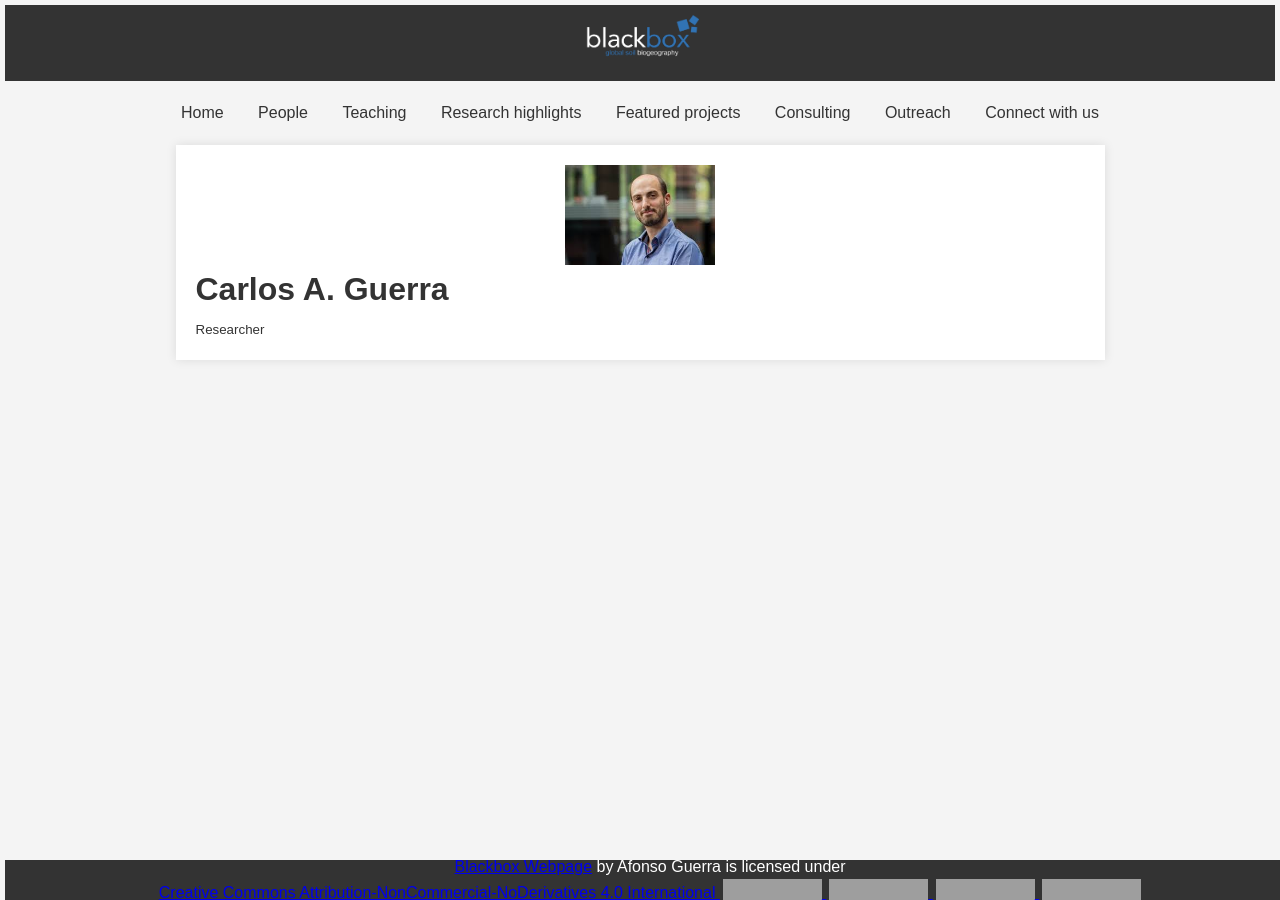
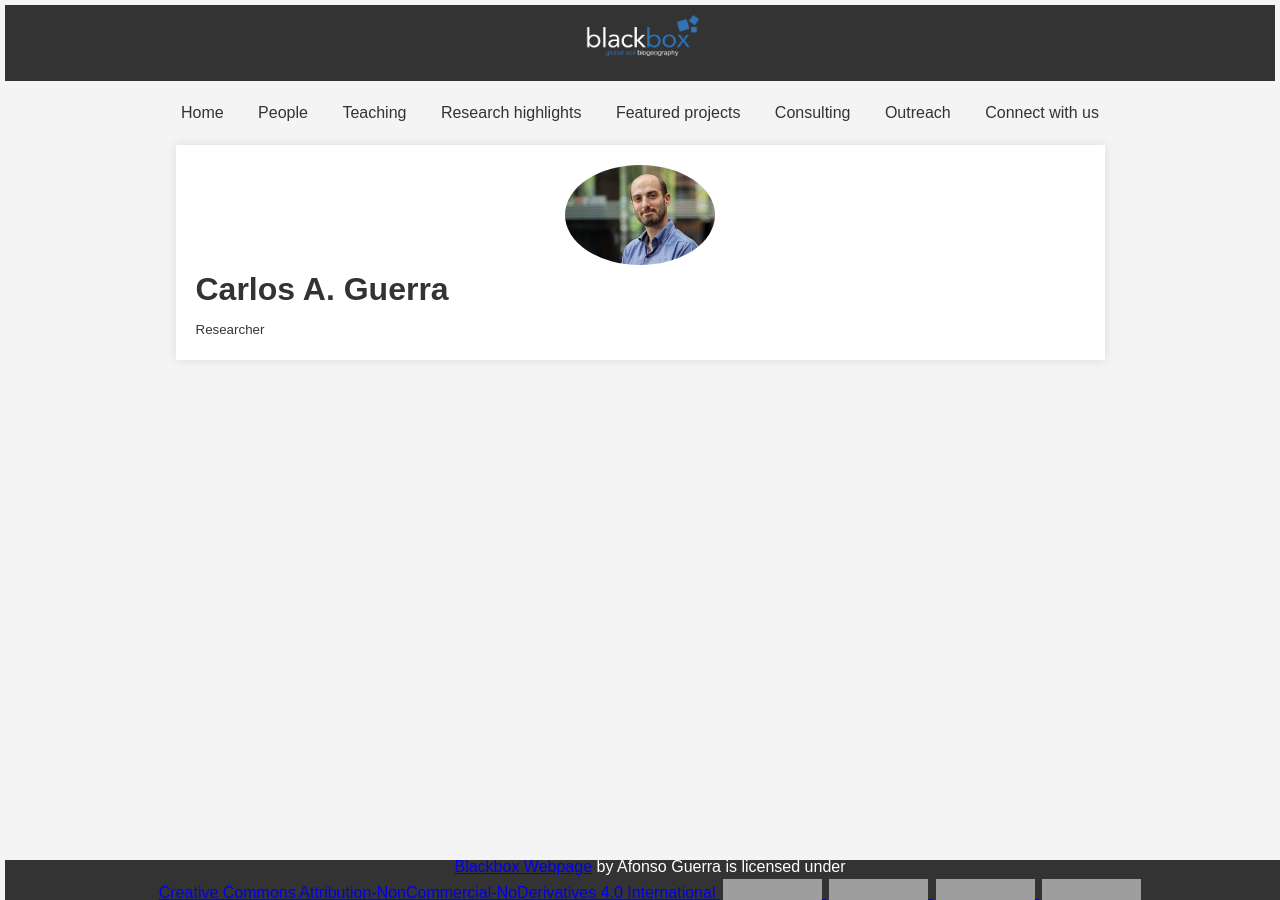
Before and after one commit to Blackboxgeo/blackbox.github.io, a Jekyll site: the page people/index.html, which Jekyll copies as it is, in a window 1280 px wide. Built offline with Jekyll 4.4.1, drawn with Linux system fonts in a browser that asks for light colours; grey boxes are pictures that could not be loaded.

Commit message:
corrected new parameters for the photo

```diff
--- a/people/index.html
+++ b/people/index.html
@@ -111,7 +111,7 @@
         .circle-image {
             width: 150px; /* Set width */
             height: 125px; /* Set height */
-            border-radius: 50; /* Makes it circular */
+            border-radius: 50%; /* Makes it circular */
             object-fit: cover; /* Ensures the image covers the entire circle */
             display: block;        /* Make the image a block element */
             margin: 0 auto;       /* Center horizontally */
```
